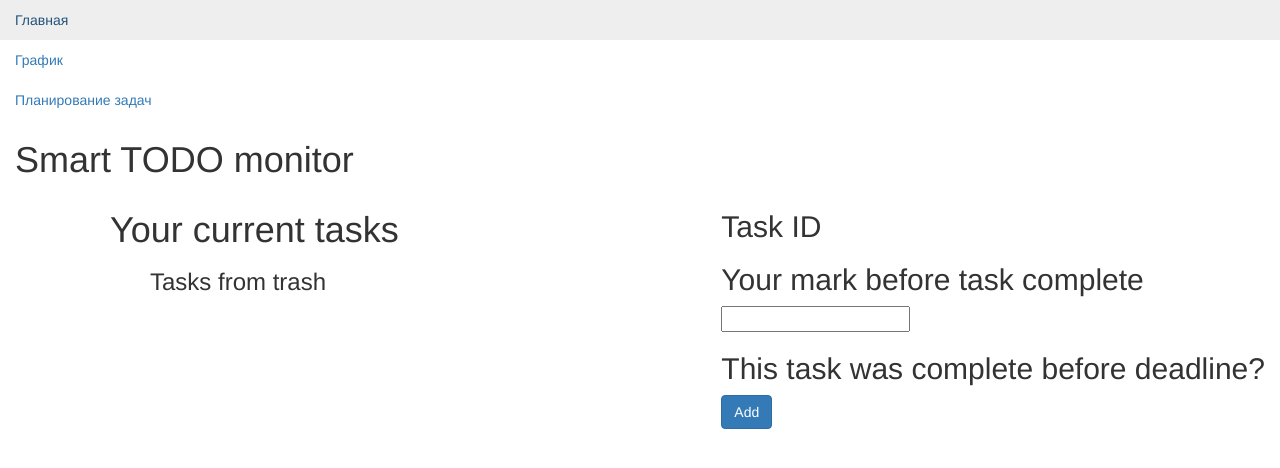
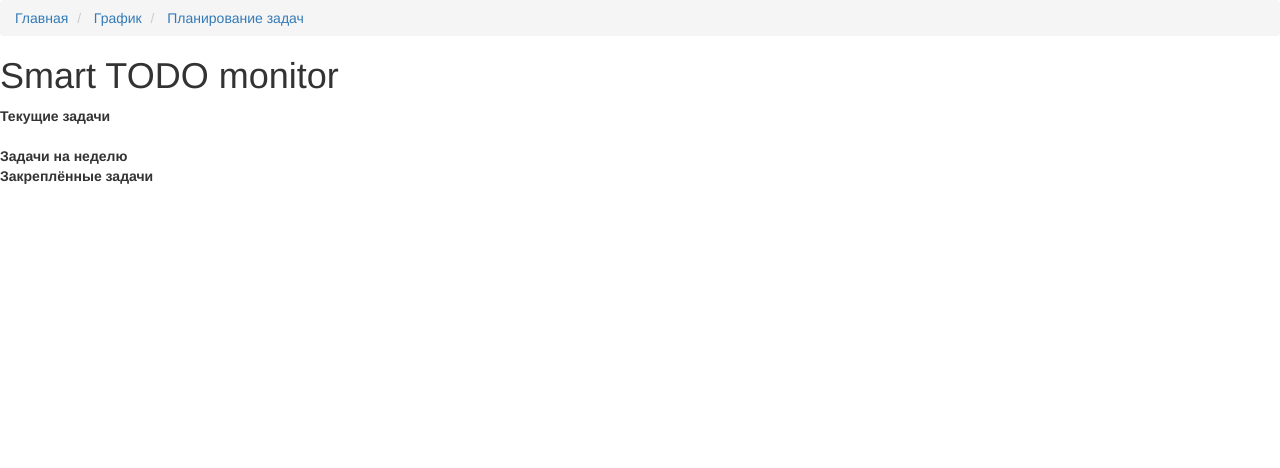
Before and after one commit to saromanov/todoprogress, a Flask app: page /list in a window 1280 px wide. Shown: the top 468 px of the page. Run offline with Flask 2, Linux system fonts and the light colour scheme; data that the repository does not hold is empty; parts of the project's set-up code (start-up, migrations or seed data) failed here and were passed over; some libraries are stand-ins or nearby versions.

Commit message:
Play with CSS

```diff
--- a/run.py
+++ b/run.py
@@ -52,7 +52,6 @@ def main():
 			targetFields = ["starttime", "time", "type"]
 			result = Predict(targetFields, "complete", \
 				[timeToNumber(isadded.obj), 5, typeToNumber(request.form["type_of_task"])])
-			print(result)
 			if result == 0 and timeToNumber(request.form['starttime']) != result:
 				alert = "alert alert-success"
 				rec_time = findOptimalTime(targetFields, \
@@ -102,15 +101,11 @@ def main():
 @app.route("/list", methods=("GET", "POST"))
 def show_list():
 	dtasks = dbdata.tasks()
-	size = len(dtasks)
-	rem_size = len(dbdata.fromTrash())
-	bftform = BeforeTaskForm()
 	if request.method ==  'POST':
 		task_id = request.form['task_id']
 		dbdata.append(task_id, request.form)
 		#dbdata.append
-	return render_template("list.html", bftform = bftform, tasks=zip(dtasks, list(range(size))),\
-		trash=zip(dbdata.fromTrash(), list(range(rem_size))))
+	return render_template("list.html", tasks=dtasks, attasks=dbdata.getAttachedTasks())
 
 
 @app.route('/<tag>_tag', methods=("GET", "POST"))
--- a/templates/index.html
+++ b/templates/index.html
@@ -3,6 +3,12 @@
 {% import "bootstrap/fixes.html" as fixes %}
 
 {% block content %}
+
+<style type="text/css">
+  .btn-primary {
+  color: #100;
+}
+</style>
 
 <ol class="breadcrumb">
   <li class="active"><a href="/list"><i class="icon-home icon-white"></i> Список задач</a></li>
--- a/templates/list.html
+++ b/templates/list.html
@@ -4,63 +4,71 @@
 
 
 {% block content %}
-<ul class="nav nav-list">
- <li class="active"><a href="/"><i class="icon-home icon-white"></i> Главная</a></li>
- <li><a href="#"><i class="icon-book"></i> График</a></li>
- <li><a href="/planning"><i class="icon-book"></i> Планирование задач</a></li>
-</ul>
 
-<div class="container-fluid">
-  <h1>Smart TODO monitor</h1>
-  <div class="row-fluid">
-  <div class="pull-right">
-  <form action="" method="post" name="bftform">
-    <div class="pull-right">
-    <h2> Task ID </h2>
-    {{ bftform.task_id }}
-    <h2> Your mark before task complete </h2>
-    {{ bftform.mark }}
-    <h2> This task was complete before deadline? </h2>
-    {{ bftform.iscomplete }}
-    <p><input type="submit" value="Add" class="btn btn-large btn-primary"></p>
-    </div>
-  </form>
-<div class="container">
-  <h1> Your current tasks </h1>
-  <ul>
-    {% for (task, value) in tasks %}
-    {% if task.priority == 2 %}
-    <span style="color: red;">
-            <li>{{ task.task }}</li>
-            <p> ID {{ task._id }} </p>
-        </span>
-    {% endif %}
-    {% if task.complete == "yes" %}
-    	<span style="color: green;">
-        	<li>{{ task.task }} </li>
-        </span>
-    {% else %}
-    	<span style="color: blue;">
-    		<li> {{ task.task }}</li>
-            <p> Description: {{ task.description }} </p>
-            <p> Deadline : {{ task.deadline }} </p>
-            <p> ID: {{ task._id }}
-    		<p> Prediction score: {{ value }} </p>
-    	</span>
-    {% endif %}
 
+<style type="text/css">
+    p {
+         font-size: 16px;
+    }
+   .current, .attached {
+    background-color: #99FFFF;
+    font-size: 16px;
+    color:black;
+   }
+
+   .current a:link {
+
+   }
+
+  .black_overlay{
+        display: none;
+        position: relative;
+        width: 100%;
+        height: 100%;
+        z-index:1001;
+        -moz-opacity: 0.8;
+        opacity:.80;
+        filter: alpha(opacity=80);
+    }
+    .white_content {
+        display: none;
+        position: relative;
+        width: 20%;
+        height: 5%;
+        padding: 16px;
+        border: 2px solid orange;
+        background-color: white;
+        z-index:1002;
+    }
+</style>
+
+<ol class="breadcrumb">
+  <li class="active"><a href="/"><i class="icon-home icon-white"></i> Главная</a></li>
+ <li><a href="#"> График</a></li>
+ <li><a href="/planning"> Планирование задач</a></li>
+</ol>
+
+<h1>Smart TODO monitor</h1>
+
+<strong> Текущие задачи </strong>
+<div class="current">
+    {% for task in tasks %}
+        <a href=task_{{ task.id }} onmousemove="document.getElementById('light').style.display='block'"
+        onmouseout="document.getElementById('light').style.display='none'"
+        > {{ task.task}}</a>
+        <div id="light" class="white_content">До окончания задачи осталось: {{task.deadline}}</div>
+        <br>
     {% endfor %}
+</div>
+<br>
+<strong> Задачи на неделю</strong><br>
 
-    <h3> Tasks from trash </h3>
-    {% for (task, value) in trash %}
-        <span style="color: black;">
-            <li> {{ task.task }}</li>
-        </span>
+<strong>Закреплённые задачи </strong>
+<div class="attached">
+    {% for task in attasks %}
+        <p> {{ task.task}}</p>
     {% endfor %}
-    </ul>
-
 </div>
-
 {% endblock %}
 
 {% block head %}
```
